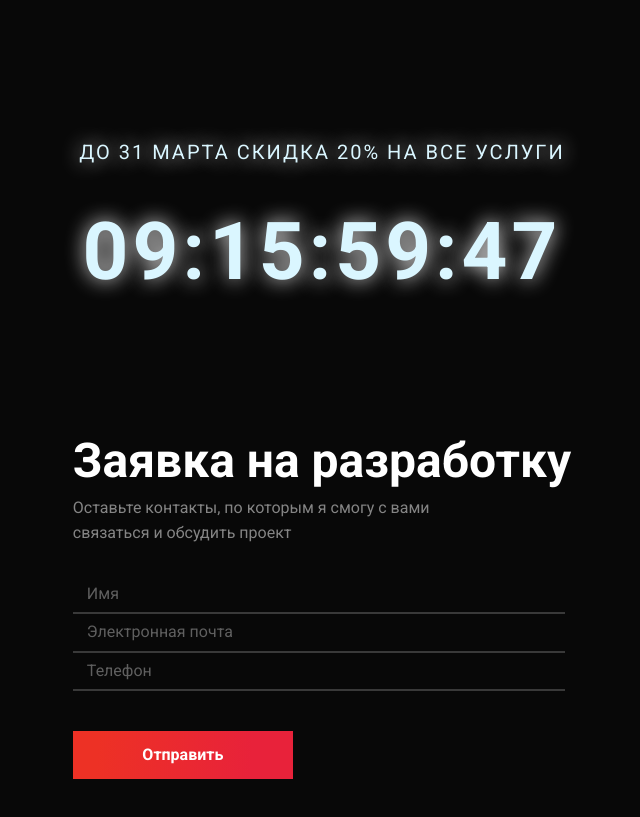
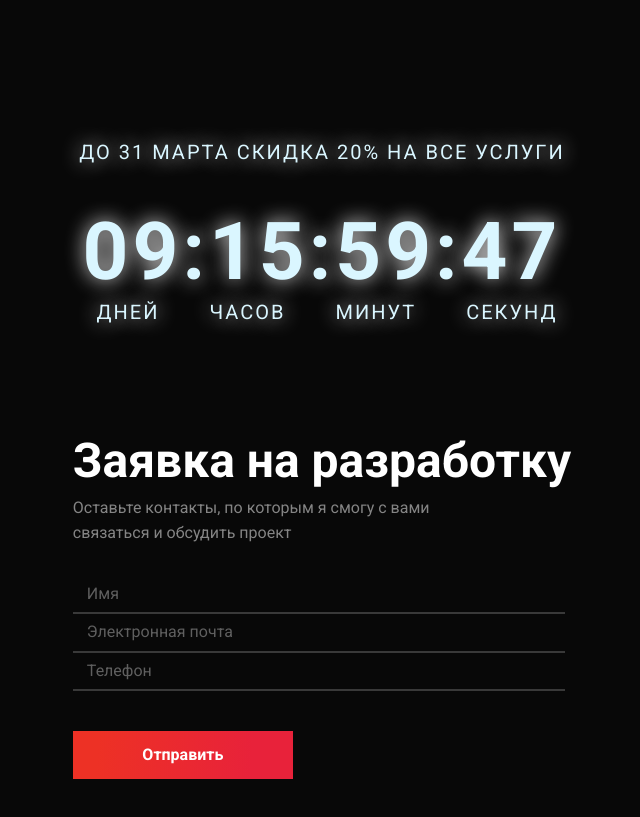
Before and after one commit to Raz3r444uk/GLO, a plain HTML site: page index.html in a window 1280 px wide. Shown: the part 2461-3278 px from the top of the page, without its empty margins (318-958 px from the left). Drawn offline with Linux system fonts and the light colour scheme.

Commit message:
fixed timer

```diff
--- a/index.html
+++ b/index.html
@@ -349,6 +349,12 @@
     <div class="timer">
       <p class="timer__text">до 31 марта скидка 20% на все услуги</p>
       <p class="timer__time">21:13:33</p>
+      <div class="timer__value">
+        <p class="timer__value-days timer__val">Дней</p>
+        <p class="timer__value-hours timer__val">Часов</p>
+        <p class="timer__value-mins timer__val">Минут</p>
+        <p class="timer__value-secs timer__val">Секунд</p>
+      </div>
     </div>
     <!-- /.timer -->
 
--- a/js/tabs.js
+++ b/js/tabs.js
@@ -3,6 +3,8 @@ const tabDescr = document.querySelectorAll(".design__descr");
 const tabImg = document.querySelectorAll(".design-images");
 const tabMainImg = document.querySelectorAll(".design-block__img");
 const tabTittles = document.querySelectorAll(".design__title");
+const startTitle = document.querySelector(".design-list__item").innerHTML;
+document.title = startTitle;
 
 const changeContent = (array, value) => {
   array.forEach((elem) => {
--- a/sass/style.sass
+++ b/sass/style.sass
@@ -293,5 +293,10 @@
     font-size: 20px
     padding: 20px 0 0
     text-transform: uppercase
+  &__val
+    font-size: 80px
+    font-weight: bold
+    padding: 5px 0
+
 
 @import 'media'
```
Also changed, not shown: css/style.min.css.
